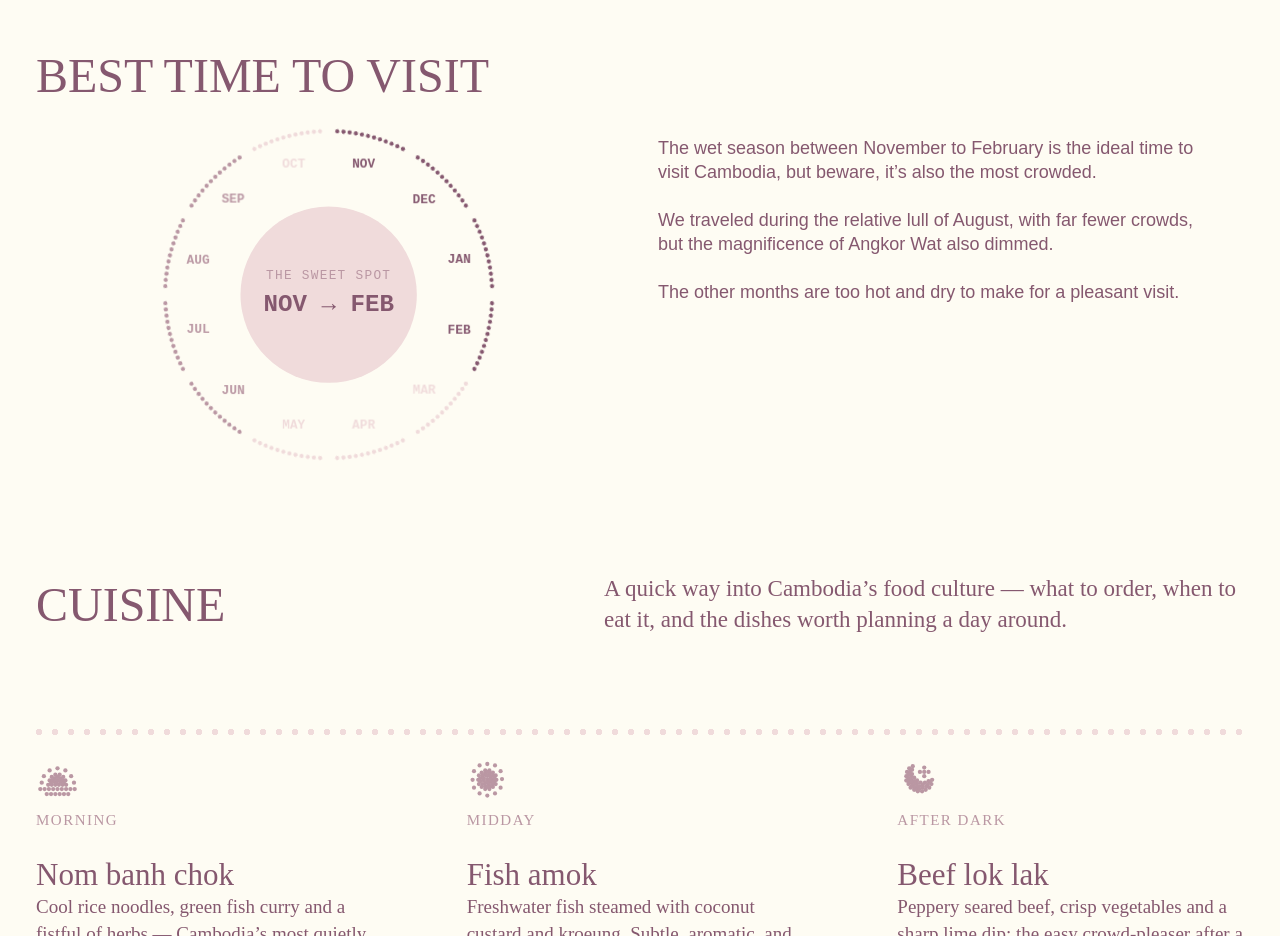
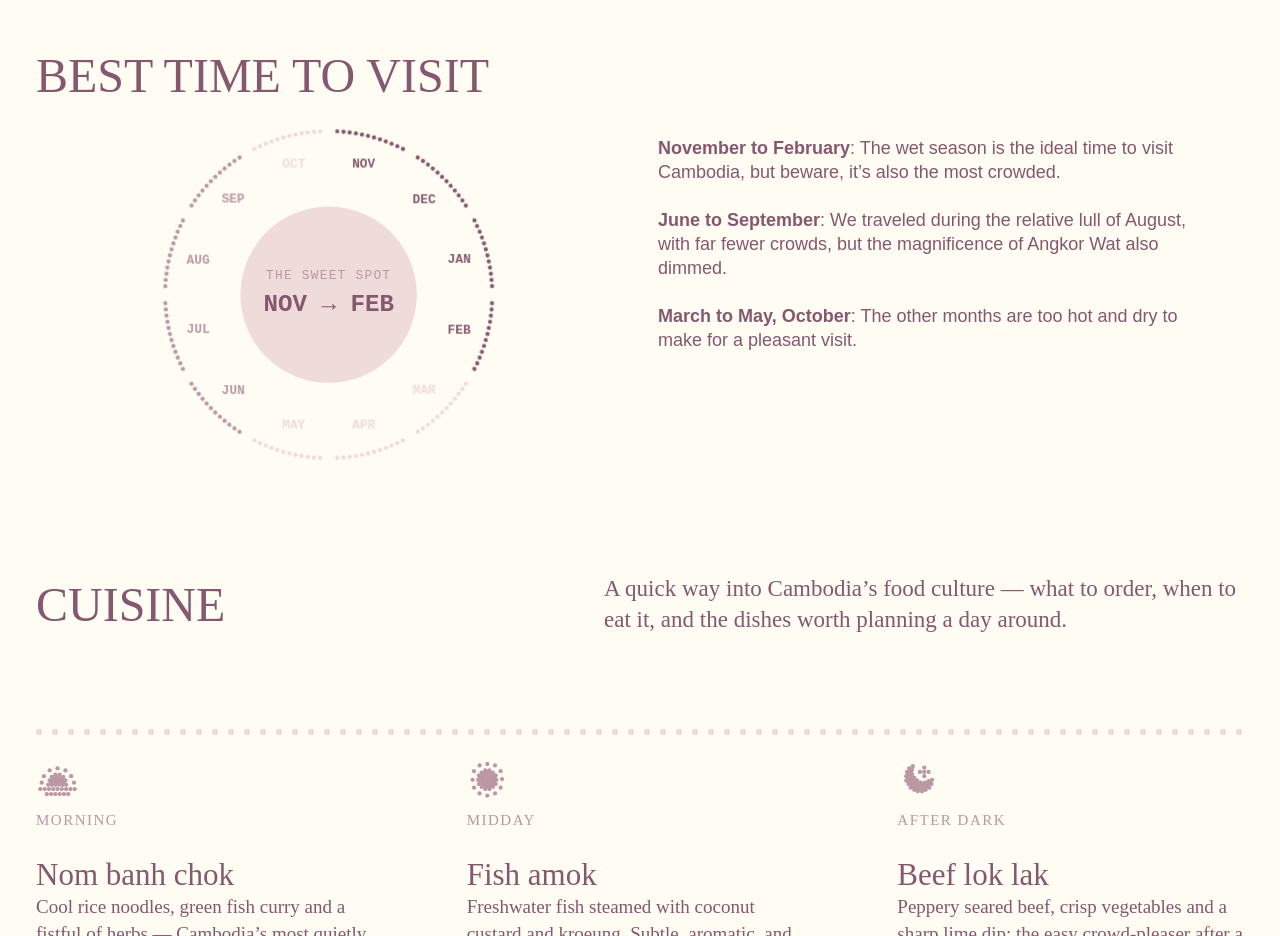
Before and after one commit to tanmay-314/pareto-travel, a plain HTML site: page src/pages/country.html in a window 1280 px wide. Shown: the part 1220-2156 px from the top of the page. Drawn offline with Linux system fonts and the light colour scheme; a web font is replaced by a local one.

Commit message:
Move best months editorial into data

```diff
--- a/src/data/countries/cambodia/best-months.json
+++ b/src/data/countries/cambodia/best-months.json
@@ -4,6 +4,11 @@
       "country": "Cambodia",
       "centerLabel": "THE SWEET SPOT",
       "centerValue": "NOV → FEB",
+      "editorial": [
+        "**November to February**: The wet season is the ideal time to visit Cambodia, but beware, it’s also the most crowded.",
+        "**June to September**: We traveled during the relative lull of August, with far fewer crowds, but the magnificence of Angkor Wat also dimmed.",
+        "**March to May, October**: The other months are too hot and dry to make for a pleasant visit."
+      ],
       "months": {
         "jan": "best",
         "feb": "best",
--- a/src/pages/country.html
+++ b/src/pages/country.html
@@ -141,17 +141,10 @@
           </figure>
         </div>
 
-        <article class="best-months-editorial">
-          <p>
-            The wet season between November to February is the ideal time to
-            visit Cambodia, but beware, it&rsquo;s also the most crowded.
-          </p>
-          <p>
-            We traveled during the relative lull of August, with far fewer
-            crowds, but the magnificence of Angkor Wat also dimmed.
-          </p>
-          <p>The other months are too hot and dry to make for a pleasant visit.</p>
-        </article>
+        <article
+          class="best-months-editorial"
+          data-best-months-editorial
+        ></article>
       </div>
     </section>
 
--- a/src/scripts/components/best-months.js
+++ b/src/scripts/components/best-months.js
@@ -265,6 +265,47 @@ function showError(container, error) {
   container.removeAttribute("aria-busy");
 }
 
+function appendFormattedEditorialText(paragraph, text) {
+  let cursor = 0;
+
+  for (const match of text.matchAll(/\*\*(.+?)\*\*/g)) {
+    if (match.index > cursor) {
+      paragraph.append(document.createTextNode(text.slice(cursor, match.index)));
+    }
+
+    const strong = document.createElement("strong");
+    strong.textContent = match[1];
+    paragraph.append(strong);
+    cursor = match.index + match[0].length;
+  }
+
+  if (cursor < text.length) {
+    paragraph.append(document.createTextNode(text.slice(cursor)));
+  }
+}
+
+export function renderBestMonthsEditorial(container, rawEditorial) {
+  if (!container) return null;
+
+  const paragraphs = Array.isArray(rawEditorial)
+    ? rawEditorial.filter(
+        (paragraph) =>
+          typeof paragraph === "string" && paragraph.trim().length > 0,
+      )
+    : [];
+
+  container.replaceChildren(
+    ...paragraphs.map((text) => {
+      const paragraph = document.createElement("p");
+      appendFormattedEditorialText(paragraph, text);
+      return paragraph;
+    }),
+  );
+  container.hidden = paragraphs.length === 0;
+
+  return container;
+}
+
 export async function setDialCountry(container, countryKey) {
   const source = container.dataset.source || "../data/country/cambodia/best-months.json";
   container.dataset.country = countryKey;
@@ -272,7 +313,14 @@ export async function setDialCountry(container, countryKey) {
 
   try {
     const data = await loadSource(source);
-    renderAnnualTravelDial(container, data.countries?.[countryKey]);
+    const countryConfig = data.countries?.[countryKey];
+    renderAnnualTravelDial(container, countryConfig);
+    renderBestMonthsEditorial(
+      container
+        .closest(".best-months")
+        ?.querySelector("[data-best-months-editorial]"),
+      countryConfig?.editorial,
+    );
   } catch (error) {
     showError(container, error);
   }
--- a/src/styles/typography.css
+++ b/src/styles/typography.css
@@ -11,7 +11,7 @@
  */
 
 @import url("https://fonts.googleapis.com/css2?family=Bitcount+Grid+Single:wght@400;500;600&family=Instrument+Sans:ital,wght@0,400;0,500;0,600;1,400;1,500;1,600&display=swap");
-@import url("https://fonts.googleapis.com/css2?family=Iosevka+Charon+Mono:ital,wght@0,400;0,500;0,600;1,400;1,500;1,600&display=swap");
+@import url("https://fonts.googleapis.com/css2?family=Iosevka+Charon+Mono:ital,wght@0,400;0,500;0,600;0,700;1,400;1,500;1,600;1,700&display=swap");
 /* Base text */
 
 body {
```
